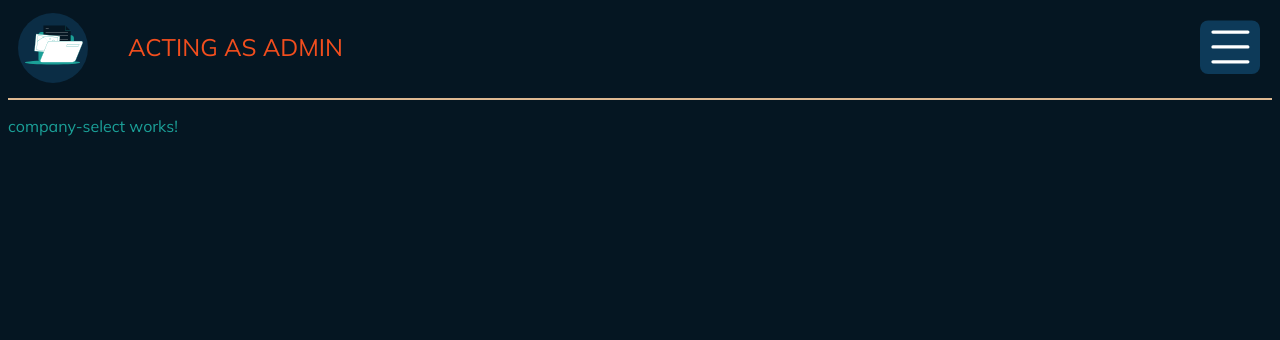
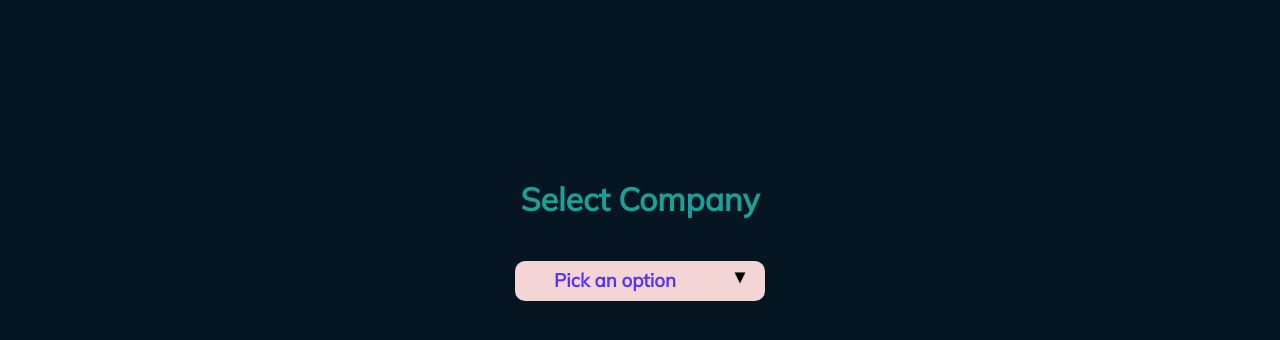
Before and after one commit to markjt031/team-project-management, an Angular app in the folder frontend/: page /company in a window 1280 px wide. Shown: the top 340 px of the page. Built offline with nearby package versions, Linux system fonts and the light colour scheme; a web font is replaced by a local one.

Commit message:
company select page generated

```diff
--- a/frontend/src/app/company-select/company-select.component.css
+++ b/frontend/src/app/company-select/company-select.component.css
@@ -0,0 +1,83 @@
+.form-holder {
+    width: 100%;
+    height: 60vh;
+    display: flex;
+    align-items: center;
+    flex-direction: column;
+}
+
+.form {
+    width: 20%;
+    top: 150px;
+    align-items: center;
+    text-align: center;
+    display: flex;
+    flex-direction: column;
+    justify-content: center;
+    position: relative;
+    -webkit-user-select: none; /* Safari */
+    -ms-user-select: none; /* IE 10 and IE 11 */
+    user-select: none; /* Standard syntax */
+}
+
+.company-select {
+    height: 40px;
+    width: 250px;
+    justify-self: center;
+    display: grid;
+    grid-template-columns: 80% 20%;
+    background-color: #ffdfdff3;
+    border-radius: 10px;
+    color: #5533FF;
+    cursor: pointer;
+    z-index: 1000;
+
+}
+
+.inner-select {
+    position: relative;
+    height: 100%;
+    margin-top: -12px;
+}
+
+.carrot {
+    position: relative;
+    color: black;
+    top: -12px;
+    height: 100%;
+    transition: .2s;
+}
+
+.options {
+    width: 250px;
+    display: flex;
+    flex-direction: column;
+    border-radius: 10px;
+    overflow: hidden;
+    transition: .3s;
+}
+
+.option {
+    height: 40px;
+    text-align: left;
+    padding-left: 37px;
+    border: none;
+    cursor: pointer;
+}
+
+.option:hover {
+    color: #5533FF;
+}
+
+.option h3 {
+    top: -7px;
+    position: relative;
+}
+
+.blocker {
+    height: 100%;
+    bottom: 0px;
+    width: 180%;
+    position: absolute;
+    z-index: 999;
+}
--- a/frontend/src/app/company-select/company-select.component.html
+++ b/frontend/src/app/company-select/company-select.component.html
@@ -1,2 +1,19 @@
-<app-navbar></app-navbar>
-<p style="color: var(--off)">company-select works!</p>
+<div class="form-holder">
+    <div class="form">
+        <h1 style="color: var(--off)">Select Company</h1>
+        <br>
+        <div class="company-select" (click)="openSelect()">
+            <div class="inner-select"><h3>Pick an option</h3></div>
+            <div class="carrot"
+                [style]="{'transform': open ? 'rotateX(0deg)': 'rotateX(180deg)'}"
+            ><h3>&#9650;</h3></div>
+        </div>
+        <br>
+        <div *ngIf="!open" class="blocker"></div>
+        <div [style]="{'opacity': open ? '100%' : '0%'}" class="options">
+            <button class="option" (click)="selectCompany()"><h3>Company One</h3></button>
+            <button class="option"><h3>Company Two</h3></button>
+            <button class="option"><h3>Company Three</h3></button>
+        </div>
+    </div>
+</div>
--- a/frontend/src/app/company-select/company-select.component.ts
+++ b/frontend/src/app/company-select/company-select.component.ts
@@ -1,4 +1,5 @@
 import { Component } from '@angular/core';
+import { CompanyService } from '../company.service';
 
 @Component({
   selector: 'app-company-select',
@@ -6,5 +7,14 @@ import { Component } from '@angular/core';
   styleUrls: ['./company-select.component.css']
 })
 export class CompanySelectComponent {
+  constructor(private companyData: CompanyService) {}
+  open: boolean = false;
 
+  openSelect() {
+    this.open = !this.open
+  }
+
+  selectCompany() {
+    console.log(this.companyData.currentCompany)
+  }
 }
--- /dev/null
+++ b/frontend/src/app/company.service.ts
@@ -0,0 +1,21 @@
+import { Injectable } from "@angular/core";
+import { BehaviorSubject } from "rxjs";
+
+interface company {
+    id: number,
+    name: string
+}
+
+@Injectable({
+    providedIn: 'root',
+})
+
+export class CompanyService {
+    private company = new BehaviorSubject<company>({id: -1, name: 'null'})
+
+    currentCompany = this.company.asObservable();
+
+    updateCompany(company: company) {
+        this.company.next(company)
+    }
+}
```
